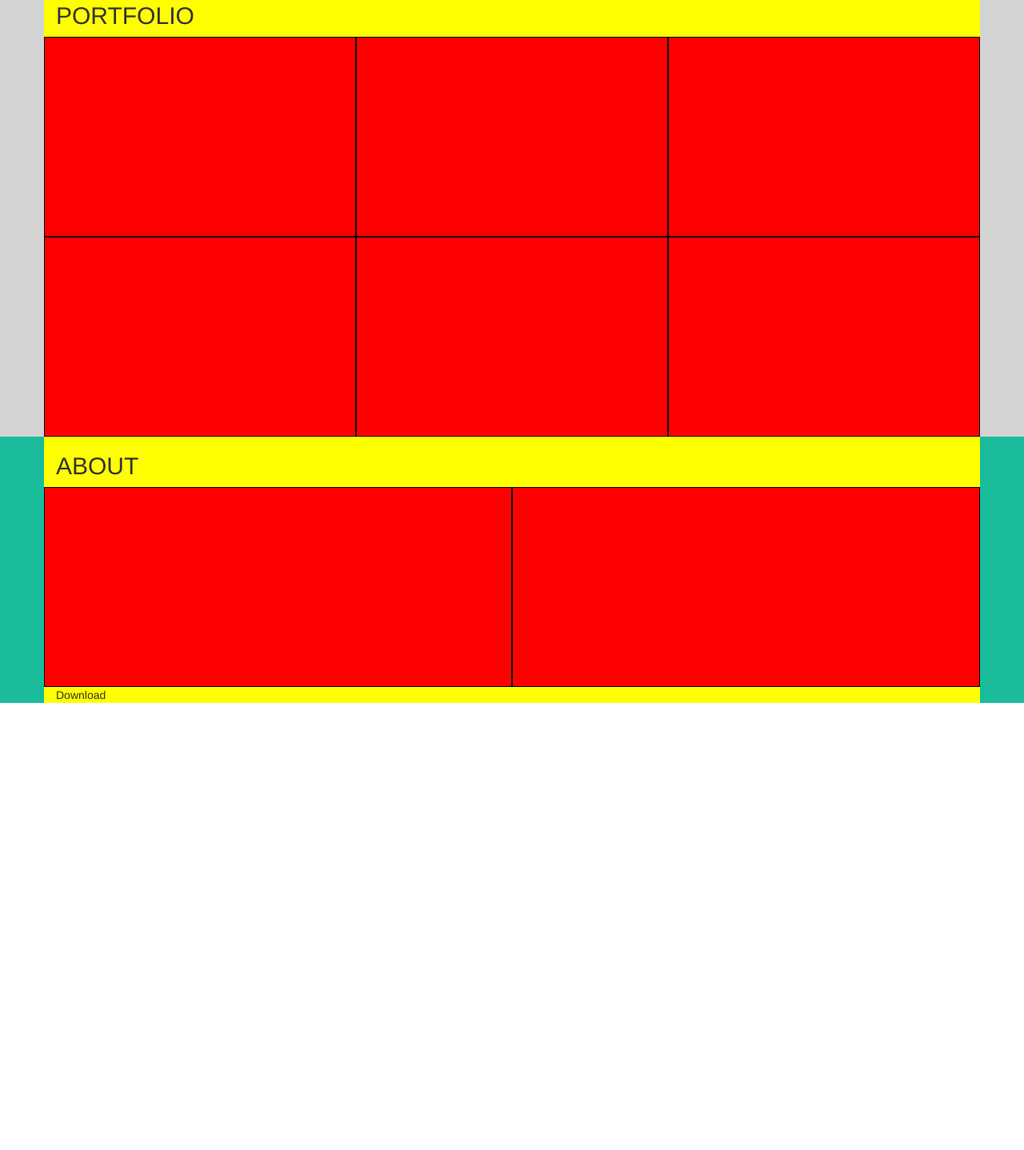
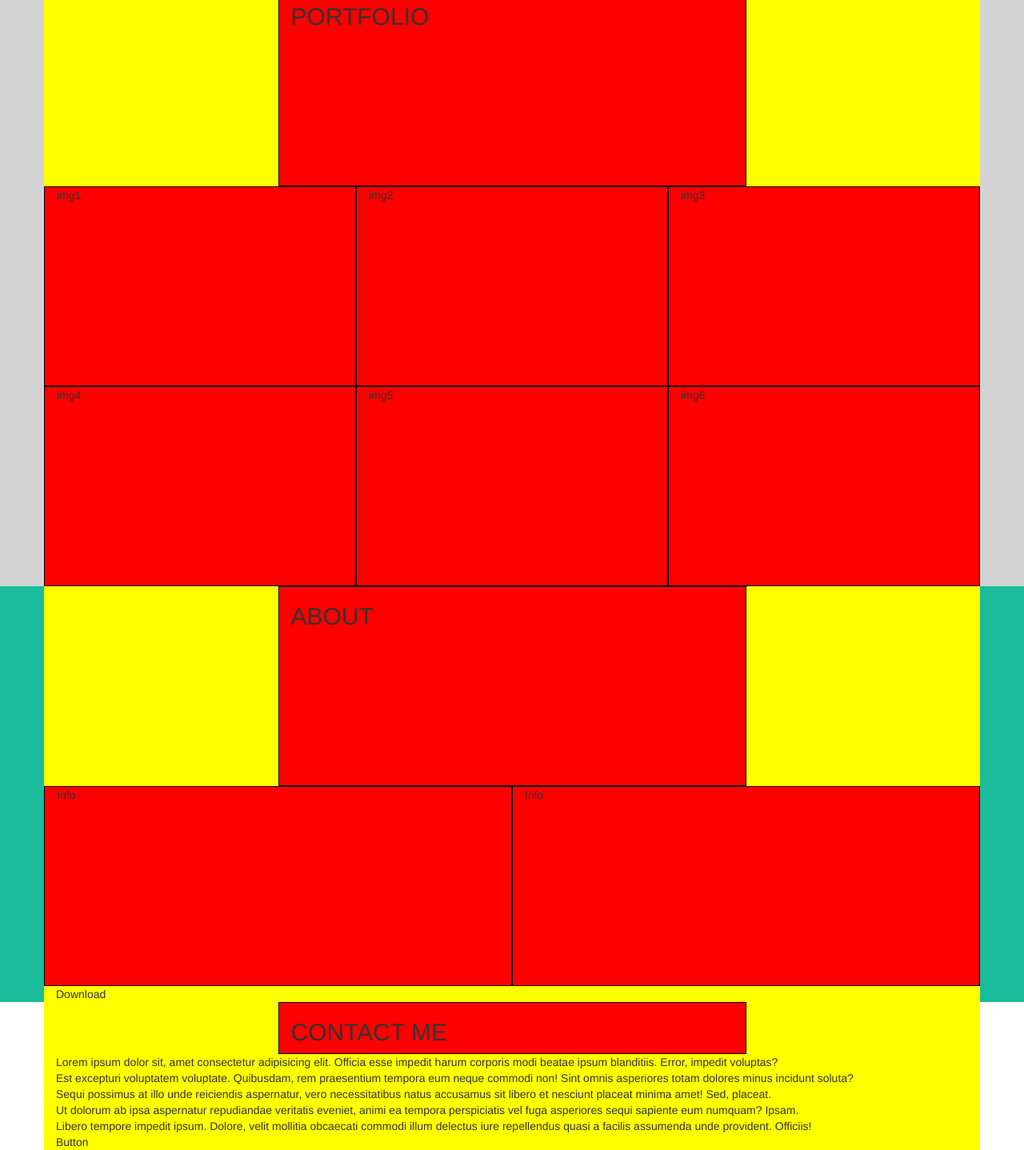
Before and after one commit to bosciu/html-css-bootstrap-freelancer, a plain HTML site: page index.html in a window 1280 px wide. Shown: the part 717-2155 px from the top of the page at 80% size. Before the commit the page ends 1596 px from the top, so only its background shows below. Drawn offline with nearby package versions, Linux system fonts and the light colour scheme.

Commit message:
Terminato main

```diff
--- a/index.html
+++ b/index.html
@@ -17,8 +17,8 @@
         <nav>
             <div class="container">
                 <div class="row">
-                    <div class="col-xs-6 col-sm-4"></div>
-                    <div class="col-xs-3 col-xs-offset-3 col-sm-4 col-sm-offset-4"></div>
+                    <div class="col-xs-6 col-sm-4">Logo</div>
+                    <div class="col-xs-3 col-xs-offset-3 col-sm-4 col-sm-offset-4">Nav</div>
                 </div>
             </div>
         </nav>
@@ -29,7 +29,7 @@
             <div class="container">
                 <div class="row">
                     <div class="col-xs-10 col-xs-offset-1 col-sm-8 col-sm-offset-2">
-
+                        Jumbotron
                     </div>
                 </div>
             </div>
@@ -41,15 +41,19 @@
         <!-- Sezione portfolio -->
         <section class="portfolio">
             <div class="container">
-                <h2>PORTFOLIO</h2>
-                <!-- Aggiungere Uppercase -->
                 <div class="row">
-                    <div class="col-lg-4 col-sm-6"></div>
-                    <div class="col-lg-4 col-sm-6"></div>
-                    <div class="col-lg-4 col-sm-6"></div>
-                    <div class="col-lg-4 col-sm-6"></div>
-                    <div class="col-lg-4 col-sm-6"></div>
-                    <div class="col-lg-4 col-sm-6"></div>
+                    <div class="col-xs-6 col-xs-offset-3">
+                        <h2>PORTFOLIO</h2>
+                        <!-- Aggiungere Uppercase -->
+                    </div>
+                </div>
+                <div class="row">
+                    <div class="col-lg-4 col-sm-6">img1</div>
+                    <div class="col-lg-4 col-sm-6">img2</div>
+                    <div class="col-lg-4 col-sm-6">img3</div>
+                    <div class="col-lg-4 col-sm-6">img4</div>
+                    <div class="col-lg-4 col-sm-6">img5</div>
+                    <div class="col-lg-4 col-sm-6">img6</div>
                 </div>
             </div>
         </section>
@@ -58,11 +62,15 @@
         <!-- Sezione about -->
         <section class="about">
             <div class="container">
-                <h2>ABOUT</h2>
-                <!-- Aggiungere Uppercase -->
                 <div class="row">
-                    <div class="col-sm-6"></div>
-                    <div class="col-sm-6"></div>
+                    <div class="col-xs-6 col-xs-offset-3">
+                        <h2>ABOUT</h2>
+                        <!-- Aggiungere Uppercase -->
+                    </div>
+                </div>
+                <div class="row">
+                    <div class="col-sm-6">Info</div>
+                    <div class="col-sm-6">Info</div>
                 </div>
                 <div class="download">Download</div>
             </div>
@@ -71,7 +79,22 @@
 
         <!-- Sezione contact-me -->
         <section class="contact-me">
-
+            <div class="container">
+                <div class="row">
+                    <div class="col-xs-6 col-xs-offset-3">
+                        <h2>CONTACT ME</h2>
+                        <!-- Aggiungere Uppercase -->
+                    </div>
+                </div>
+            </div>
+            <div class="container">
+                <div>Lorem ipsum dolor sit, amet consectetur adipisicing elit. Officia esse impedit harum corporis modi beatae ipsum blanditiis. Error, impedit voluptas?</div>
+                <div>Est excepturi voluptatem voluptate. Quibusdam, rem praesentium tempora eum neque commodi non! Sint omnis asperiores totam dolores minus incidunt soluta?</div>
+                <div>Sequi possimus at illo unde reiciendis aspernatur, vero necessitatibus natus accusamus sit libero et nesciunt placeat minima amet! Sed, placeat.</div>
+                <div>Ut dolorum ab ipsa aspernatur repudiandae veritatis eveniet, animi ea tempora perspiciatis vel fuga asperiores sequi sapiente eum numquam? Ipsam.</div>
+                <div>Libero tempore impedit ipsum. Dolore, velit mollitia obcaecati commodi illum delectus iure repellendus quasi a facilis assumenda unde provident. Officiis!</div>
+                <div>Button</div>
+            </div>
         </section>
         <!-- /Sezione contact-me -->
 
```
